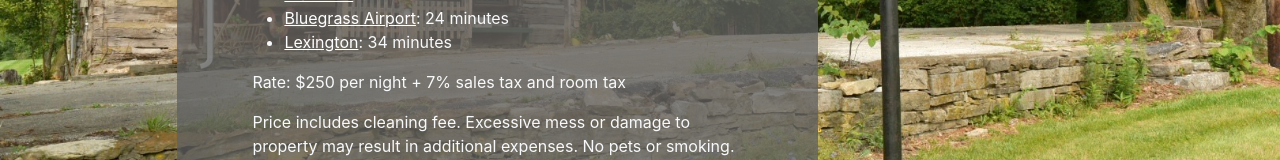
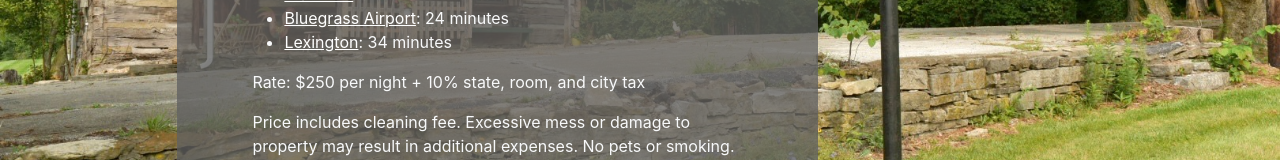
Before and after one commit to robbiegay/oak-lodge, a React (Create React App) app: page / in a window 1280 px wide. Shown: the part 434-594 px from the top of the page. Built offline with nearby package versions, Linux system fonts and the light colour scheme.

Commit message:
Corrected typo and taxes

```diff
--- a/src/About.js
+++ b/src/About.js
@@ -38,7 +38,7 @@ export default function About() {
                                 </h2>
 
                                 <p>
-                                    In the mid-2000’s, the cabin fell out of use and began to deteriorate. For over a decade, the cabin sat empty. In 2020, Bob and Judi Fryer bought the property and began renovations. This projects was especially important to them as Bob is a decedent of the Bond family, and still lives on Bond/McKee land. Renovations were undertaken by master cabin carpenter Trinity Satterley. Trinity worked on the cabin every Saturday for a year and completed work in the summer of 2021.
+                                    In the mid-2000’s, the cabin fell out of use and began to deteriorate. For over a decade, the cabin sat empty. In 2020, Bob and Judi Fryer bought the property and began renovations. This project was especially important to them as Bob is a decedent of the Bond family, and still lives on Bond/McKee land. Renovations were undertaken by master cabin carpenter Trinity Satterley. Trinity worked on the cabin every Saturday for a year and completed work in the summer of 2021.
                                 </p>
                                 <p>
                                     Renovation included: adding a bathroom and two porches (one covered, one uncovered, to the back of the cabin; flipping the orientation of the stairs to provide better flow to the loft; chinking and repairing exterior damage that occurred during the cabin’s vacancy. One thing that did not need much work was the 200 year old white oak logs — they were still in pristine condition.
--- a/src/Home.js
+++ b/src/Home.js
@@ -52,7 +52,7 @@ export default function Home() {
                                     </li>
                                 </ul>
                                 <p>
-                                    Rate: $250 per night + 7% sales tax and room tax
+                                    Rate: $250 per night + 10% state, room, and city tax
                                 </p>
                                 <p>
                                     Price includes cleaning fee. Excessive mess or damage to property may result in additional expenses. No pets or smoking. Certain high demand periods may require a minimum stay (bourbon chase, Keeneland, etc.)
```
